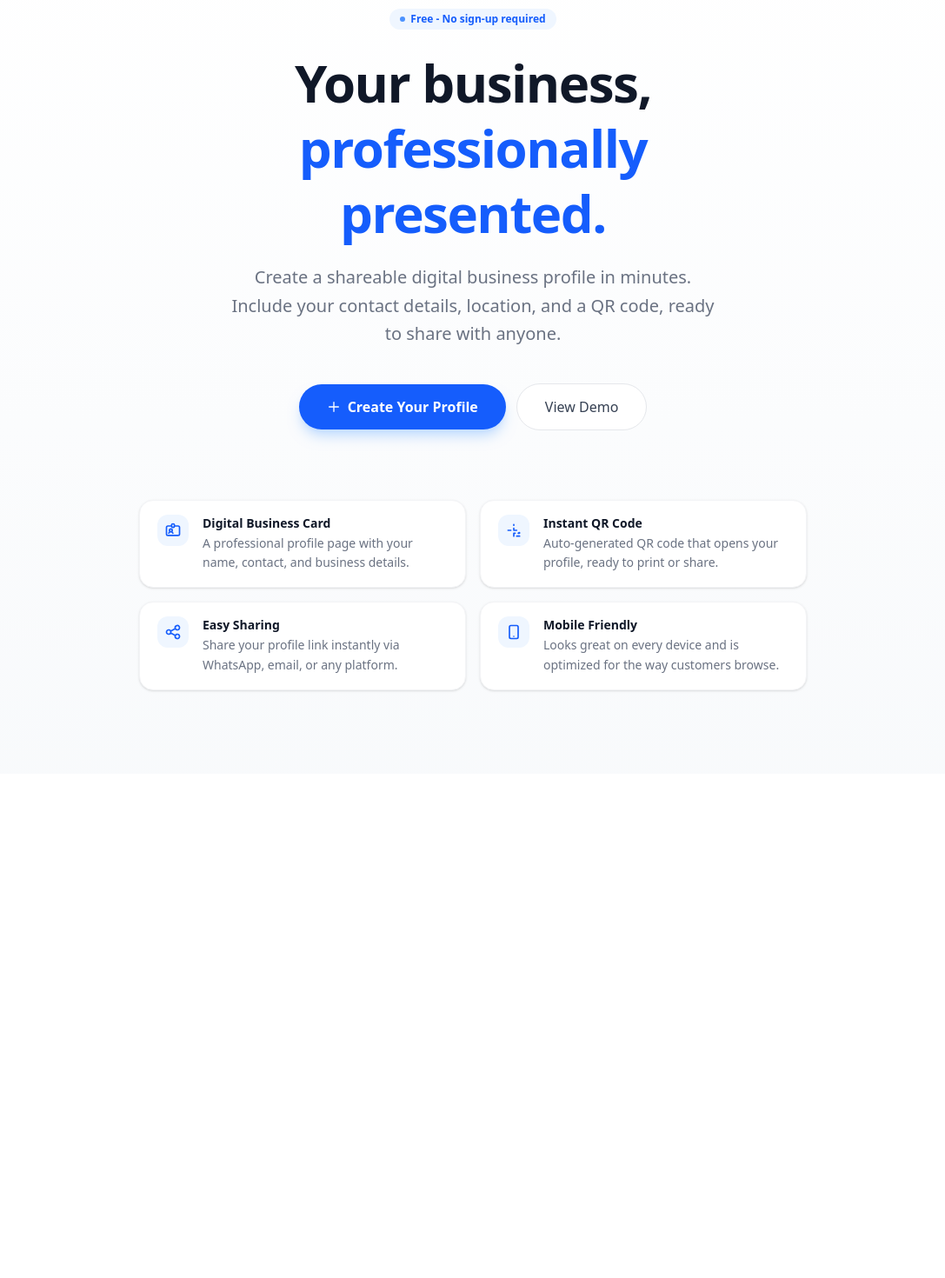
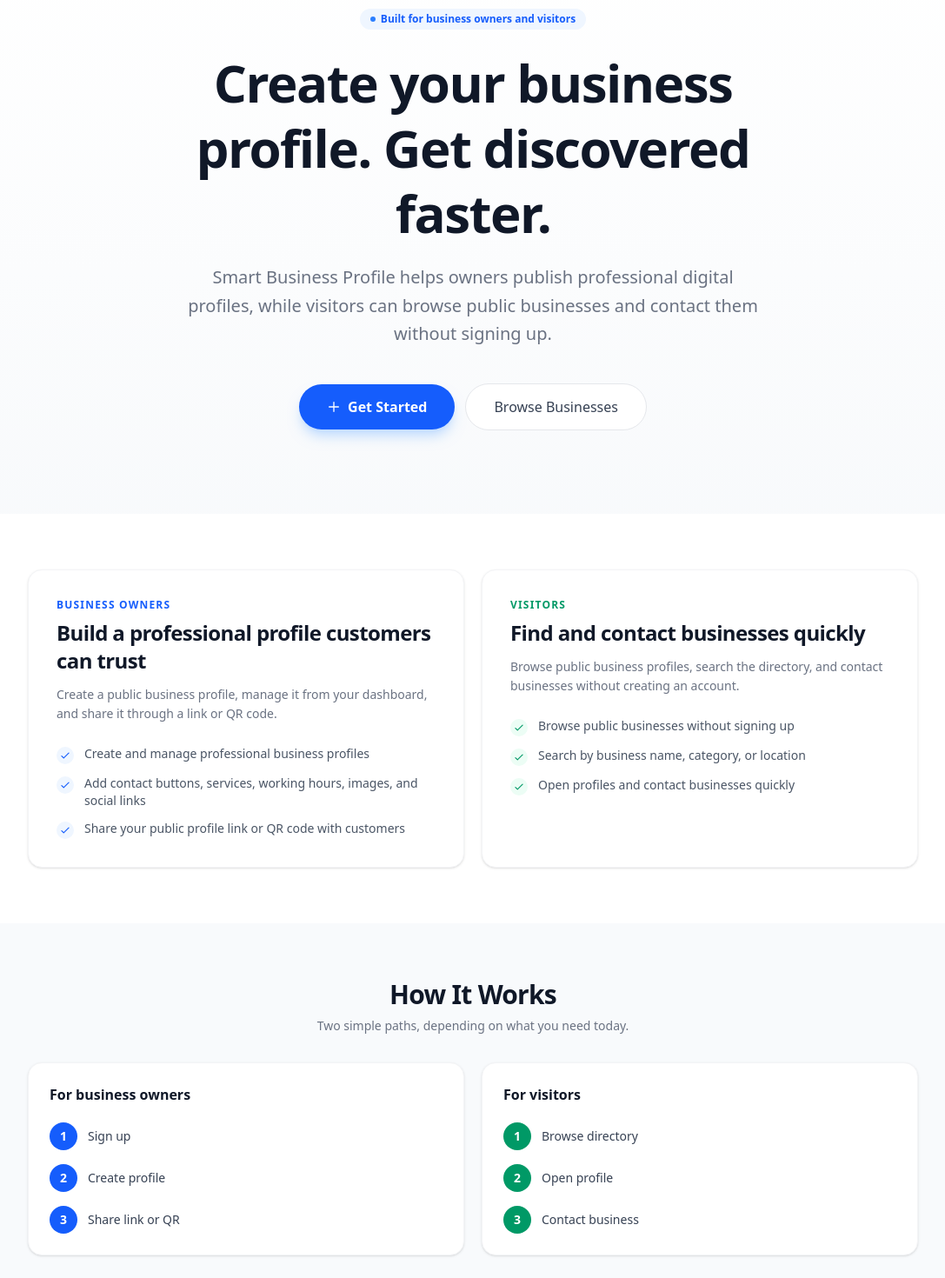
Before and after one commit to MasterGameZone/smart-business-profile, a React (Vite) app: page / in a window 1280 px wide. Shown: the part 160-1630 px from the top of the page at 87% size, without its empty margins (96-1183 px from the left). Before the commit the page ends 1050 px from the top, so only its background shows below. Built offline with nearby package versions, Linux system fonts and the light colour scheme; no server answers.

Commit message:
Update landing page positioning

```diff
--- a/src/components/AppHeader.tsx
+++ b/src/components/AppHeader.tsx
@@ -34,7 +34,7 @@ function AppHeader() {
         { label: 'Home', path: '/' },
         { label: 'Directory', path: '/directory' },
         { label: 'Login', path: '/login' },
-        { label: 'Sign Up', path: '/signup', emphasis: true },
+        { label: 'Get Started', path: '/signup', emphasis: true },
       ]
 
   const handleLogout = async () => {
--- a/src/pages/LandingPage.tsx
+++ b/src/pages/LandingPage.tsx
@@ -5,72 +5,88 @@ import { usePageMeta } from '../hooks/usePageMeta.ts'
 const features = [
   {
     icon: (
-      <svg className="w-5 h-5" fill="none" stroke="currentColor" viewBox="0 0 24 24" aria-hidden="true">
+      <svg className="h-5 w-5" fill="none" stroke="currentColor" viewBox="0 0 24 24" aria-hidden="true">
         <path strokeLinecap="round" strokeLinejoin="round" strokeWidth={2} d="M10 6H5a2 2 0 00-2 2v9a2 2 0 002 2h14a2 2 0 002-2V8a2 2 0 00-2-2h-5m-4 0V5a2 2 0 114 0v1m-4 0a2 2 0 104 0m-5 8a2 2 0 100-4 2 2 0 000 4zm0 0c1.306 0 2.417.835 2.83 2M9 14a3.001 3.001 0 00-2.83 2" />
       </svg>
     ),
-    title: 'Digital Business Card',
-    description: 'A professional profile page with your name, contact, and business details.',
+    title: 'Professional Profiles',
+    description: 'Businesses can publish contact details, profile information, QR code, and public links in one place.',
   },
   {
     icon: (
-      <svg className="w-5 h-5" fill="none" stroke="currentColor" viewBox="0 0 24 24" aria-hidden="true">
+      <svg className="h-5 w-5" fill="none" stroke="currentColor" viewBox="0 0 24 24" aria-hidden="true">
         <path strokeLinecap="round" strokeLinejoin="round" strokeWidth={2} d="M12 4v1m6 11h2m-6 0h-2v4m0-11v3m0 0h.01M12 12h4.01M16 20h4M4 12h4m12 3.5a.5.5 0 11-1 0 .5.5 0 011 0z" />
       </svg>
     ),
-    title: 'Instant QR Code',
-    description: 'Auto-generated QR code that opens your profile, ready to print or share.',
+    title: 'QR and Public Link',
+    description: 'Every saved profile can be shared through a public link and QR code.',
   },
   {
     icon: (
-      <svg className="w-5 h-5" fill="none" stroke="currentColor" viewBox="0 0 24 24" aria-hidden="true">
-        <path strokeLinecap="round" strokeLinejoin="round" strokeWidth={2} d="M8.684 13.342C8.886 12.938 9 12.482 9 12c0-.482-.114-.938-.316-1.342m0 2.684a3 3 0 110-2.684m0 2.684l6.632 3.316m-6.632-6l6.632-3.316m0 0a3 3 0 105.367-2.684 3 3 0 00-5.367 2.684zm0 9.316a3 3 0 105.368 2.684 3 3 0 00-5.368-2.684z" />
+      <svg className="h-5 w-5" fill="none" stroke="currentColor" viewBox="0 0 24 24" aria-hidden="true">
+        <path strokeLinecap="round" strokeLinejoin="round" strokeWidth={2} d="M21 21l-4.35-4.35M17 11a6 6 0 11-12 0 6 6 0 0112 0z" />
       </svg>
     ),
-    title: 'Easy Sharing',
-    description: 'Share your profile link instantly via WhatsApp, email, or any platform.',
+    title: 'Business Discovery',
+    description: 'Visitors can browse public businesses and search by name, category, or location.',
   },
   {
     icon: (
-      <svg className="w-5 h-5" fill="none" stroke="currentColor" viewBox="0 0 24 24" aria-hidden="true">
-        <path strokeLinecap="round" strokeLinejoin="round" strokeWidth={2} d="M12 18h.01M8 21h8a2 2 0 002-2V5a2 2 0 00-2-2H8a2 2 0 00-2 2v14a2 2 0 002 2z" />
+      <svg className="h-5 w-5" fill="none" stroke="currentColor" viewBox="0 0 24 24" aria-hidden="true">
+        <path strokeLinecap="round" strokeLinejoin="round" strokeWidth={2} d="M3 5h2l2.5 5.5L6 13a11 11 0 005 5l2.5-1.5L19 19v2a2 2 0 01-2 2A16 16 0 011 7a2 2 0 012-2z" />
       </svg>
     ),
-    title: 'Mobile Friendly',
-    description: 'Looks great on every device and is optimized for the way customers browse.',
+    title: 'Instant Contact',
+    description: 'Public profiles help visitors call, WhatsApp, email, visit websites, or open maps where available.',
   },
 ]
+
+const ownerBenefits = [
+  'Create and manage professional business profiles',
+  'Add contact buttons, services, working hours, images, and social links',
+  'Share your public profile link or QR code with customers',
+]
+
+const visitorBenefits = [
+  'Browse public businesses without signing up',
+  'Search by business name, category, or location',
+  'Open profiles and contact businesses quickly',
+]
+
+const ownerSteps = ['Sign up', 'Create profile', 'Share link or QR']
+const visitorSteps = ['Browse directory', 'Open profile', 'Contact business']
 
 function LandingPage() {
   const navigate = useNavigate()
 
   usePageMeta({
-    title: 'Smart Business Profile | Digital Business Cards for Local Businesses',
+    title: 'Smart Business Profile | Create and Discover Local Business Profiles',
     description:
-      'Create a professional digital business profile with contact buttons, public link, QR code, and business discovery.',
+      'Create a professional digital business profile or browse public businesses with contact buttons, QR codes, images, and business discovery.',
   })
 
   return (
     <div className="min-h-screen bg-white">
       <AppHeader />
 
+      <main>
         <section
           aria-label="Hero"
-        className="flex min-h-screen flex-col items-center justify-center bg-gradient-to-b from-white to-slate-50 px-4 py-24 text-center"
+          className="bg-gradient-to-b from-white to-slate-50 px-4 py-20 text-center sm:py-24"
         >
-        <div className="mx-auto max-w-2xl">
+          <div className="mx-auto max-w-3xl">
             <span className="mb-6 inline-flex items-center gap-1.5 rounded-full bg-blue-50 px-3 py-1 text-xs font-semibold text-blue-600">
-            <span className="h-1.5 w-1.5 animate-pulse rounded-full bg-blue-500" aria-hidden="true" />
-            Free - No sign-up required
+              <span className="h-1.5 w-1.5 rounded-full bg-blue-500" aria-hidden="true" />
+              Built for business owners and visitors
             </span>
 
             <h1 className="mb-5 text-4xl font-bold leading-tight tracking-tight text-gray-900 sm:text-5xl lg:text-6xl">
-            Your business, <span className="text-blue-600">professionally presented.</span>
+              Create your business profile. Get discovered faster.
             </h1>
 
-          <p className="mx-auto mb-10 max-w-xl text-lg leading-relaxed text-gray-500 sm:text-xl">
-            Create a shareable digital business profile in minutes. Include your contact details,
-            location, and a QR code, ready to share with anyone.
+            <p className="mx-auto mb-10 max-w-2xl text-lg leading-relaxed text-gray-500 sm:text-xl">
+              Smart Business Profile helps owners publish professional digital profiles,
+              while visitors can browse public businesses and contact them without signing up.
             </p>
 
             <div className="flex flex-col items-center justify-center gap-3 sm:flex-row">
@@ -82,35 +98,128 @@ function LandingPage() {
                 <svg className="h-4 w-4" fill="none" stroke="currentColor" viewBox="0 0 24 24" aria-hidden="true">
                   <path strokeLinecap="round" strokeLinejoin="round" strokeWidth={2} d="M12 4v16m8-8H4" />
                 </svg>
-              Create Your Profile
+                Get Started
               </button>
               <button
                 type="button"
-              onClick={() => navigate('/profile-preview')}
+                onClick={() => navigate('/directory')}
                 className="inline-flex w-full items-center justify-center gap-2 rounded-full border border-gray-200 bg-white px-8 py-3.5 text-base font-medium text-gray-700 transition-all hover:bg-gray-50 focus:outline-none focus:ring-2 focus:ring-gray-400 focus:ring-offset-2 active:scale-95 sm:w-auto"
               >
-              View Demo
+                Browse Businesses
               </button>
             </div>
           </div>
+        </section>
 
-        <div className="mx-auto mt-20 grid w-full max-w-3xl grid-cols-1 gap-4 px-0 sm:grid-cols-2">
+        <section className="px-4 py-16" aria-label="Audience paths">
+          <div className="mx-auto grid max-w-5xl grid-cols-1 gap-5 md:grid-cols-2">
+            <div className="rounded-2xl border border-gray-100 bg-white p-6 shadow-sm sm:p-8">
+              <p className="mb-2 text-xs font-semibold uppercase tracking-widest text-blue-600">Business Owners</p>
+              <h2 className="mb-3 text-2xl font-bold tracking-tight text-gray-900">Build a professional profile customers can trust</h2>
+              <p className="mb-6 text-sm leading-relaxed text-gray-500">
+                Create a public business profile, manage it from your dashboard, and share it through a link or QR code.
+              </p>
+              <ul className="space-y-3">
+                {ownerBenefits.map((benefit) => (
+                  <li key={benefit} className="flex gap-3 text-sm text-gray-600">
+                    <span className="mt-0.5 flex h-5 w-5 shrink-0 items-center justify-center rounded-full bg-blue-50 text-blue-600">
+                      <svg className="h-3.5 w-3.5" fill="none" stroke="currentColor" viewBox="0 0 24 24" aria-hidden="true">
+                        <path strokeLinecap="round" strokeLinejoin="round" strokeWidth={2} d="M5 13l4 4L19 7" />
+                      </svg>
+                    </span>
+                    {benefit}
+                  </li>
+                ))}
+              </ul>
+            </div>
+
+            <div className="rounded-2xl border border-gray-100 bg-white p-6 shadow-sm sm:p-8">
+              <p className="mb-2 text-xs font-semibold uppercase tracking-widest text-emerald-600">Visitors</p>
+              <h2 className="mb-3 text-2xl font-bold tracking-tight text-gray-900">Find and contact businesses quickly</h2>
+              <p className="mb-6 text-sm leading-relaxed text-gray-500">
+                Browse public business profiles, search the directory, and contact businesses without creating an account.
+              </p>
+              <ul className="space-y-3">
+                {visitorBenefits.map((benefit) => (
+                  <li key={benefit} className="flex gap-3 text-sm text-gray-600">
+                    <span className="mt-0.5 flex h-5 w-5 shrink-0 items-center justify-center rounded-full bg-emerald-50 text-emerald-600">
+                      <svg className="h-3.5 w-3.5" fill="none" stroke="currentColor" viewBox="0 0 24 24" aria-hidden="true">
+                        <path strokeLinecap="round" strokeLinejoin="round" strokeWidth={2} d="M5 13l4 4L19 7" />
+                      </svg>
+                    </span>
+                    {benefit}
+                  </li>
+                ))}
+              </ul>
+            </div>
+          </div>
+        </section>
+
+        <section className="bg-slate-50 px-4 py-16" aria-label="How it works">
+          <div className="mx-auto max-w-5xl">
+            <div className="mb-8 text-center">
+              <h2 className="text-2xl font-bold tracking-tight text-gray-900 sm:text-3xl">How It Works</h2>
+              <p className="mt-2 text-sm text-gray-500">Two simple paths, depending on what you need today.</p>
+            </div>
+
+            <div className="grid grid-cols-1 gap-5 md:grid-cols-2">
+              <div className="rounded-2xl border border-gray-100 bg-white p-6 shadow-sm">
+                <h3 className="mb-5 text-base font-semibold text-gray-900">For business owners</h3>
+                <div className="space-y-4">
+                  {ownerSteps.map((step, index) => (
+                    <div key={step} className="flex items-center gap-3">
+                      <span className="flex h-8 w-8 shrink-0 items-center justify-center rounded-full bg-blue-600 text-sm font-semibold text-white">
+                        {index + 1}
+                      </span>
+                      <p className="text-sm font-medium text-gray-700">{step}</p>
+                    </div>
+                  ))}
+                </div>
+              </div>
+
+              <div className="rounded-2xl border border-gray-100 bg-white p-6 shadow-sm">
+                <h3 className="mb-5 text-base font-semibold text-gray-900">For visitors</h3>
+                <div className="space-y-4">
+                  {visitorSteps.map((step, index) => (
+                    <div key={step} className="flex items-center gap-3">
+                      <span className="flex h-8 w-8 shrink-0 items-center justify-center rounded-full bg-emerald-600 text-sm font-semibold text-white">
+                        {index + 1}
+                      </span>
+                      <p className="text-sm font-medium text-gray-700">{step}</p>
+                    </div>
+                  ))}
+                </div>
+              </div>
+            </div>
+          </div>
+        </section>
+
+        <section className="px-4 py-16" aria-label="Features">
+          <div className="mx-auto max-w-5xl">
+            <div className="mb-8 text-center">
+              <h2 className="text-2xl font-bold tracking-tight text-gray-900 sm:text-3xl">Everything needed for a clear business presence</h2>
+              <p className="mt-2 text-sm text-gray-500">
+                Built for owners who manage profiles and visitors who need quick business information.
+              </p>
+            </div>
+
+            <div className="grid grid-cols-1 gap-4 sm:grid-cols-2 lg:grid-cols-4">
               {features.map((feature) => (
                 <div
                   key={feature.title}
-              className="flex items-start gap-4 rounded-2xl border border-gray-100 bg-white px-5 py-4 text-left shadow-sm"
+                  className="rounded-2xl border border-gray-100 bg-white p-5 text-left shadow-sm"
                 >
-              <div className="flex h-9 w-9 shrink-0 items-center justify-center rounded-xl bg-blue-50 text-blue-600">
+                  <div className="mb-4 flex h-10 w-10 items-center justify-center rounded-xl bg-blue-50 text-blue-600">
                     {feature.icon}
                   </div>
-              <div>
                   <p className="text-sm font-semibold text-gray-900">{feature.title}</p>
-                <p className="mt-0.5 text-sm leading-relaxed text-gray-500">{feature.description}</p>
-              </div>
+                  <p className="mt-2 text-sm leading-relaxed text-gray-500">{feature.description}</p>
                 </div>
               ))}
             </div>
+          </div>
         </section>
+      </main>
     </div>
   )
 }
```
Also changed, not shown: 4 other files (tests, documents, lock files or other folders). Lines whose indentation alone changed are shown as unchanged.
